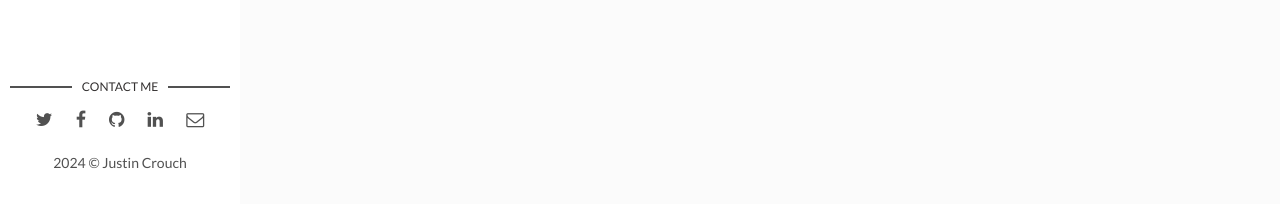
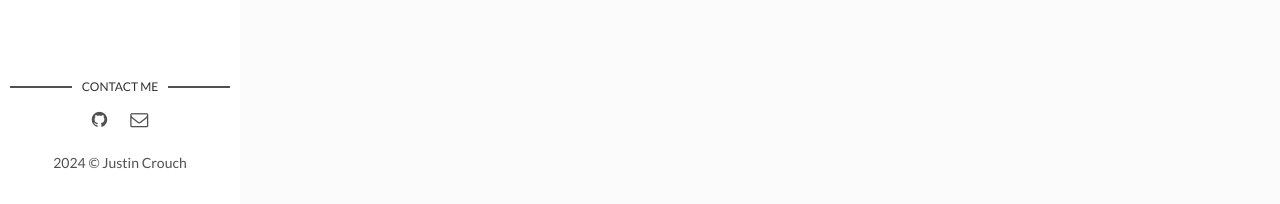
Before and after one commit to justin-crouch/projects, a Jekyll site: the page built from index.html, in a window 1280 px wide. Shown: the part 693-897 px from the top of the page. Built offline with Jekyll 4.4.1, drawn with Linux system fonts in a browser that asks for light colours; the list of posts is cut into pages by our own code.

Commit message:
Update layouts

```diff
--- a/_layouts/default.html
+++ b/_layouts/default.html
@@ -7,6 +7,6 @@
     {{ content }}
   </div>
 
-  {% include analytics.html %}
+  <!--{% include analytics.html %}-->
 </body>
 </html>
--- a/_layouts/main.html
+++ b/_layouts/main.html
@@ -18,28 +18,18 @@
       <ul>
         {% if site.social-twitter %}
           <li><a href="https://twitter.com/{{ site.social-twitter }}" target="_blank"><i class="fa fa-twitter" aria-hidden="true"></i></a></li>
-        {% else %}
-          <li><a href="https://twitter.com/artemsheludko_" target="_blank"><i class="fa fa-twitter" aria-hidden="true"></i></a></li>
         {% endif %}
         {% if site.social-facebook %}
           <li><a href="https://facebook.com/{{ site.social-facebook }}" target="_blank"><i class="fa fa-facebook" aria-hidden="true"></i></a></li>
-        {% else %}
-          <li><a href="https://facebook.com/" target="_blank"><i class="fa fa-facebook" aria-hidden="true"></i></a></li>
         {% endif %}
         {% if site.social-github %}
           <li class="github"><a href="http://github.com/{{site.social-github}}" target="_blank"><i class="fa fa-github"></i></a></li>
-        {% else %}
-          <li class="github"><a href="http://github.com/" target="_blank"><i class="fa fa-github" aria-hidden="true"></i></a></li>
         {% endif %}
         {% if site.social-linkedin %}
           <li class="linkedin"><a href="https://in.linkedin.com/in/{{site.social-linkedin}}" target="_blank"><i class="fa fa-linkedin"></i></a></li>
-        {% else %}
-          <li class="linkedin"><a href="https://in.linkedin.com/" target="_blank"><i class="fa fa-linkedin" aria-hidden="true"></i></a></li>
         {% endif %}
         {% if site.social-email %}
           <li class="email"><a href="mailto:{{site.social-email}}"><i class="fa fa-envelope-o"></i></a></li>
-        {% else %}
-          <li class="email"><a href="mailto:example.david@blog.com"><i class="fa fa-envelope-o" aria-hidden="true"></i></a></li>
         {% endif %}
       </ul>
     </section> <!-- End Section Contact -->
```
Also changed, not shown: 1 other file.
